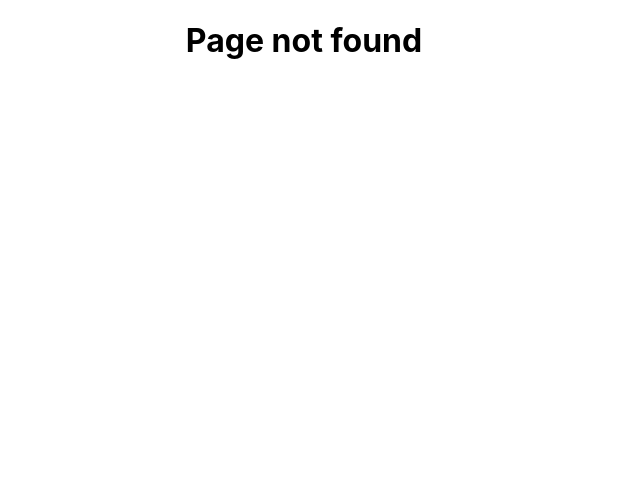
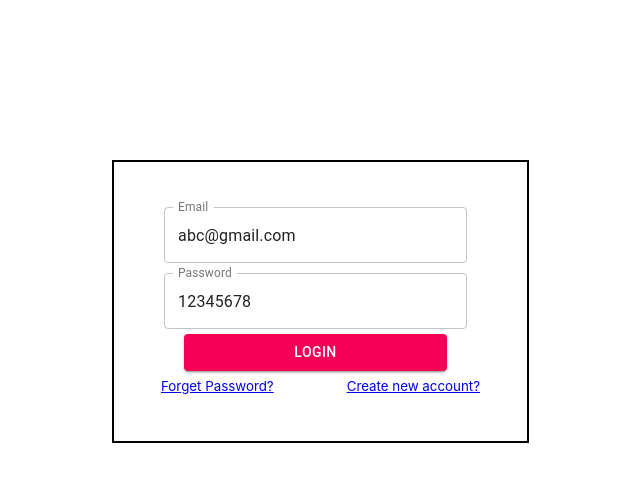
Before and after one commit to Anushree-cloud/blog-app, a React (Create React App) app: page /login in a window 1280 px wide. Before the commit this address had no page. Shown: the top 482 px of the page, without its empty margins (336-976 px from the left). Built offline with nearby package versions, Linux system fonts and the light colour scheme.

Commit message:
added login and logout buttons

```diff
--- a/src/Auth/Login.js
+++ b/src/Auth/Login.js
@@ -1,4 +1,6 @@
 import { Button, TextField } from '@material-ui/core'
+import AccountCircleIcon from '@material-ui/icons/AccountCircle';
+import { useHistory } from 'react-router';
 import { makeStyles } from '@material-ui/styles'
 import { useFormik } from 'formik';
 import * as yup from 'yup'
@@ -10,11 +12,16 @@ const useStyles = makeStyles((theme) => ({
         width: '32ch',
       },
     },
+    headerIcon : {
+        width: '5ch',
+        height: '5ch',
+    },
     formContainer: {
         position: 'absolute',
-        top: '30%',
+        top: '20%',
         left: '35%',
         display: 'flex',
+        flexDirection: 'column',
         justifyContent: 'center',
         border: '2px solid black',
         padding: '40px',
@@ -27,6 +34,7 @@ const useStyles = makeStyles((theme) => ({
     },
     link: {
         margin: '2px',
+        fontSize: 'smaller'
     },
     linkContainer: {
         margin: '5px',
@@ -51,6 +59,7 @@ const validationSchema = yup.object({
 
 export default function Login() {
     const classes = useStyles()
+    const history = useHistory()
     const formik = useFormik({
         initialValues: {
             email: 'abc@gmail.com',
@@ -63,6 +72,9 @@ export default function Login() {
     });
     return (
         <div className={classes.formContainer}>
+            {/* <div className={classes.headerIcon}>
+                <AccountCircleIcon className={classes.headerIcon}/>
+            </div> */}
             <form className={classes.root} noValidate autoComplete="off" onSubmit={formik.handleSubmit}>
                 <div>
                     <TextField
@@ -92,6 +104,7 @@ export default function Login() {
                         type="submit"
                         color="secondary"
                         className={classes.btn}
+                        onClick={() => history.push('/')}
                         >
                             Login
                     </Button>
--- a/src/components/Navbar.js
+++ b/src/components/Navbar.js
@@ -7,6 +7,7 @@ import IconButton from '@material-ui/core/IconButton';
 import MenuIcon from '@material-ui/icons/Menu';
 import MenuItem from '@material-ui/core/MenuItem';
 import Menu from '@material-ui/core/Menu';
+import Button from '@material-ui/core/Button';
 import { withRouter } from 'react-router-dom';
 import { AccountCircle } from '@material-ui/icons';
 
@@ -45,7 +46,7 @@ import { AccountCircle } from '@material-ui/icons';
                         Blog App
                     </Typography>
                     <div>
-                        <IconButton
+                        {/* <IconButton
                             aria-label="account of current user"
                             aria-controls="menu-appbar"
                             aria-haspopup="true"
@@ -53,7 +54,9 @@ import { AccountCircle } from '@material-ui/icons';
                             color="inherit"
                         >
                             <AccountCircle />
-                        </IconButton>
+                        </IconButton> */}
+                        <Button color="inherit" onClick={() => history.push('/login')}>Login</Button>
+                        <Button color="inherit" onClick={() => history.push('/login')}>Logout</Button>
                         <IconButton
                             aria-label="account of current user"
                             aria-controls="menu-appbar"
--- a/src/router/Router.js
+++ b/src/router/Router.js
@@ -46,11 +46,11 @@ export default function Router() {
                             </Layout>
                         </Route>
 
-                        <Route exact component={ErrorPage}/>
-
                         <Route exact path='/login'>
                             <Login />
                         </Route>
+
+                        <Route exact component={ErrorPage}/>
 
                 </Switch>
             </BrowserRouter>
```
